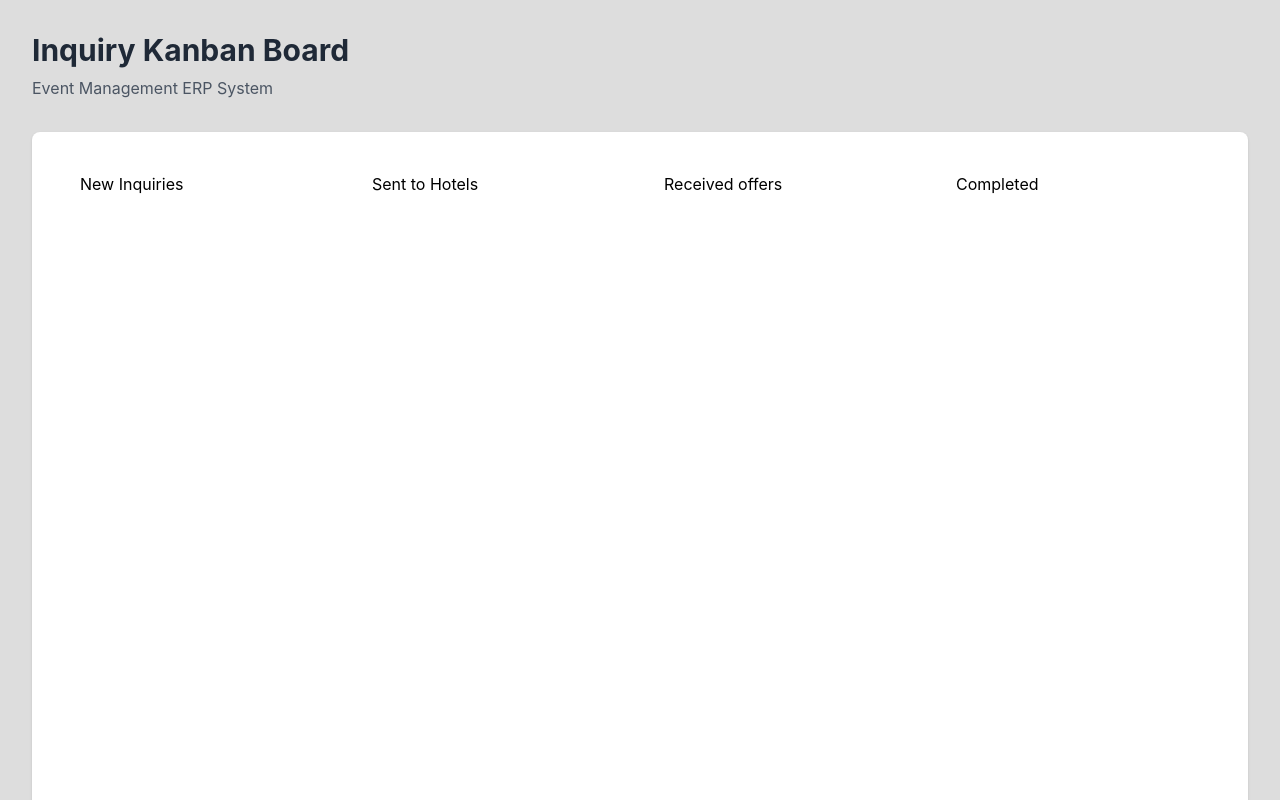
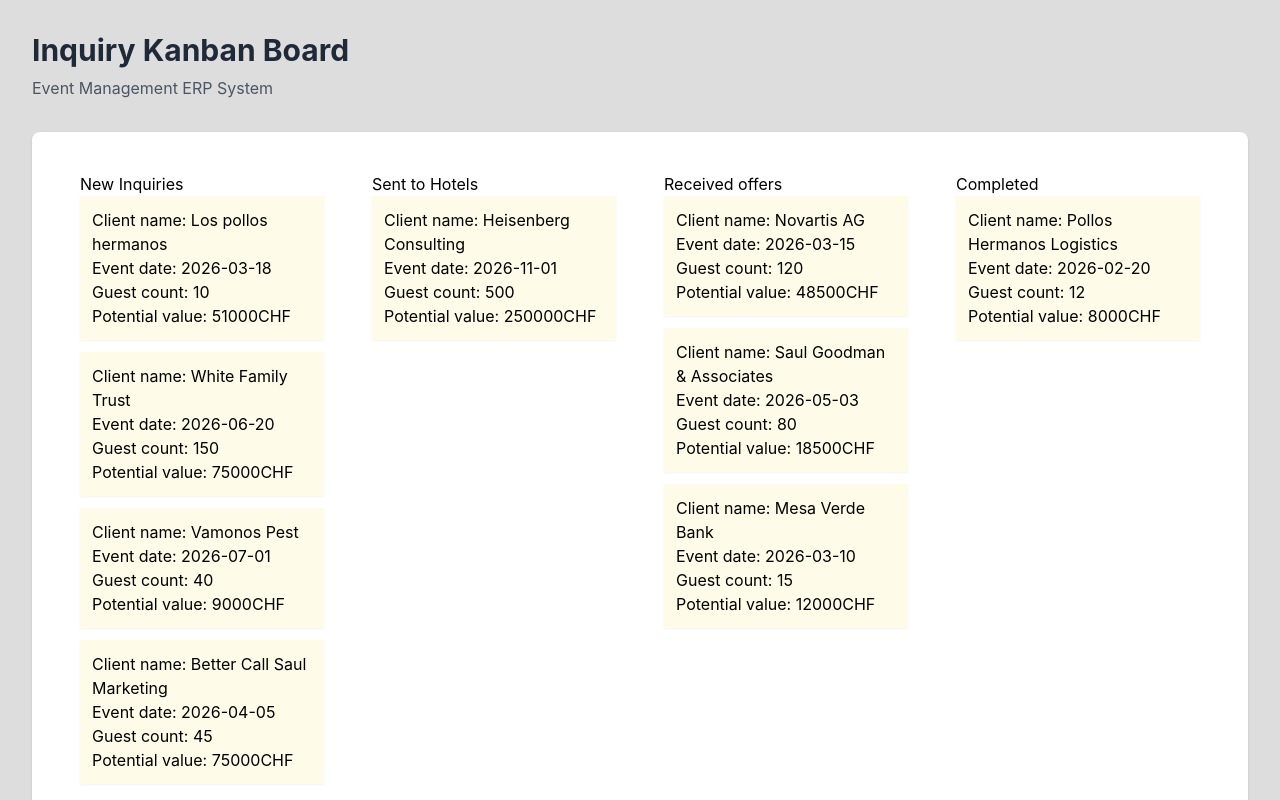
Before and after one commit to zezva802/Inquiry-Kanban, a Next.js app: page / in a window 1280 px wide. Shown: the top 800 px of the page. Built offline with nearby package versions, Linux system fonts and the light colour scheme.

Commit message:
feat: display mock inquiries on board

```diff
--- /dev/null
+++ b/components/kanban/InquiryCard.tsx
@@ -0,0 +1,16 @@
+import { Inquiry } from "@/types/inquiry";
+
+interface InquiryCardProps{
+    inquiry: Inquiry
+}
+
+export function InquiryCard({inquiry}: InquiryCardProps){
+    return(
+        <div className="bg-yellow-50 p-3 shadow-sm mb-3">
+            <p>Client name: {inquiry.clientName}</p>
+            <p>Event date: {inquiry.eventDate}</p>
+            <p>Guest count: {inquiry.guestCount}</p>
+            <p>Potential value: {inquiry.potentialValue}CHF</p>
+        </div>
+    )
+}
--- a/components/kanban/KanbanBoard.tsx
+++ b/components/kanban/KanbanBoard.tsx
@@ -1,12 +1,14 @@
 import { KanbanColumn } from "./KanbanColumn";
+import { mockInquiries } from "@/lib/mockData";
 
 export function KanbanBoard(){
+
     return (
         <div className="flex">
-            <KanbanColumn title="New Inquiries" phase="new"></KanbanColumn>
-            <KanbanColumn title="Sent to Hotels" phase="sent_to_hotels"></KanbanColumn>
-            <KanbanColumn title="Received offers" phase="offers_received"></KanbanColumn>
-            <KanbanColumn title="Completed" phase="completed"></KanbanColumn>
+            <KanbanColumn title="New Inquiries" phase="new" inquiries={mockInquiries.filter(i => i.phase === "new")}></KanbanColumn>
+            <KanbanColumn title="Sent to Hotels" phase="sent_to_hotels" inquiries={mockInquiries.filter(i => i.phase === "sent_to_hotels")}></KanbanColumn>
+            <KanbanColumn title="Received offers" phase="offers_received" inquiries={mockInquiries.filter(i => i.phase === "offers_received")}></KanbanColumn>
+            <KanbanColumn title="Completed" phase="completed" inquiries={mockInquiries.filter(i => i.phase === "completed")}></KanbanColumn>
         </div>
     )
 }
--- a/components/kanban/KanbanColumn.tsx
+++ b/components/kanban/KanbanColumn.tsx
@@ -1,14 +1,19 @@
-import { InquiryPhase } from "@/types/inquiry";
+import { Inquiry, InquiryPhase } from "@/types/inquiry";
+import { InquiryCard } from "./InquiryCard";
 
 interface KanbanColumnProps {
     title: string;
     phase: InquiryPhase;
+    inquiries: Inquiry[];
 }
 
-export function KanbanColumn({ title, phase}: KanbanColumnProps){
+export function KanbanColumn({ title, phase, inquiries}: KanbanColumnProps){
     return(
         <div className="w-80 bg-white p-4 rounded-lg mx-2 min-h-screen">
             {title}
+            {inquiries.map((inquiry) => (
+                <InquiryCard key={inquiry.id} inquiry={inquiry}/>
+            ))}
         </div>
     )
 }
--- a/lib/mockData.ts
+++ b/lib/mockData.ts
@@ -121,7 +121,7 @@
         eventDate: "2026-11-01",
         guestCount: 500,
         potentialValue: 250000,
-        phase: "offers_received",
+        phase: "sent_to_hotels",
         hotels: ["Albuquerque Convention Center"],
         notes: "Requires large auditorium + lab demo space.",
         createdAt: "2026-01-05T08:00:00Z",
```
